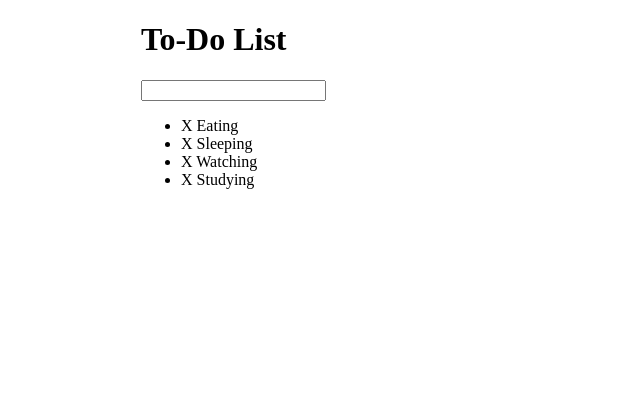
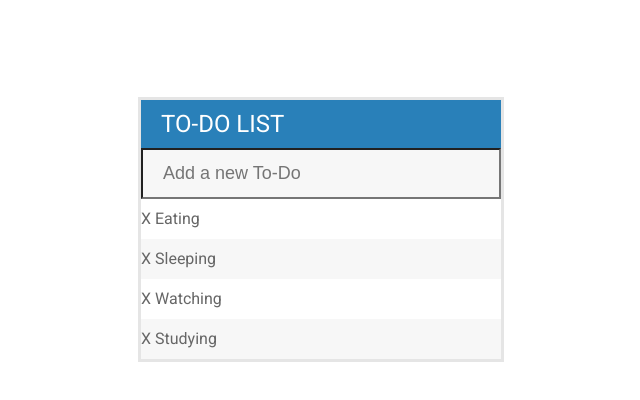
Before and after one commit to ravikishorethella/TO-DO-list-with-jquery, a plain HTML site: page index.html in a window 1280 px wide. Shown: the whole page, without its empty margins (319-959 px from the left). Drawn offline with Linux system fonts and the light colour scheme.

Commit message:
styling the todos

```diff
--- a/assets/css/styles.css
+++ b/assets/css/styles.css
@@ -1,9 +1,57 @@
+body{
+    font-family: 'Roboto', sans-serif;
+}
+
 #container{
     width: 360px;
-    margin: 0 auto;
+    margin: 100px auto;
+    background: #f7f7f7;
+    box-shadow: 0 0 0 3px rgba(0, 0, 0, 0.1);
+
 }
 
 .completed{
     color: gray;
     text-decoration: line-through;
 }
+
+h1{
+    background: #2980b9;
+    color: white;
+    margin: 0;
+    padding: 10px 20px;
+    text-transform: uppercase;
+    font-size: 24px;
+    font-weight: normal;
+}
+
+ul{
+    list-style: none;
+    margin: 0;
+    padding: 0;
+}
+
+li{
+    background: #ffffff;
+    height: 40px;
+    line-height: 40px;
+    color: #666666;
+}
+
+li:nth-child(2n){
+    background: #f7f7f7;
+}
+
+input{
+    font-size: 18px;
+    background-color: #f7f7f7;
+    width: 100%;
+    padding: 13px 13px 13px 20px;
+    box-sizing: border-box;
+    color: #2980b9;
+}
+input:focus{
+    background: #fff;
+    border: 3px solid #2980b9;
+    outline: none;
+}
--- a/index.html
+++ b/index.html
@@ -4,12 +4,13 @@
     <meta charset="UTF-8">
     <title>TODO List</title>
     <link rel="stylesheet" type="text/css" href="assets/css/styles.css">
+    <link href="https://fonts.googleapis.com/css?family=Roboto" rel="stylesheet">
     <script type="text/javascript" src="assets/js/lib/jquery-3.2.1.min.js"></script>
 </head>
 <body>
    <div id="container">
        <h1>To-Do List</h1>
-       <input type="text">
+       <input type="text" placeholder="Add a new To-Do">
        <ul>
            <li><span>X</span> Eating</li>
            <li><span>X</span> Sleeping</li>
```
